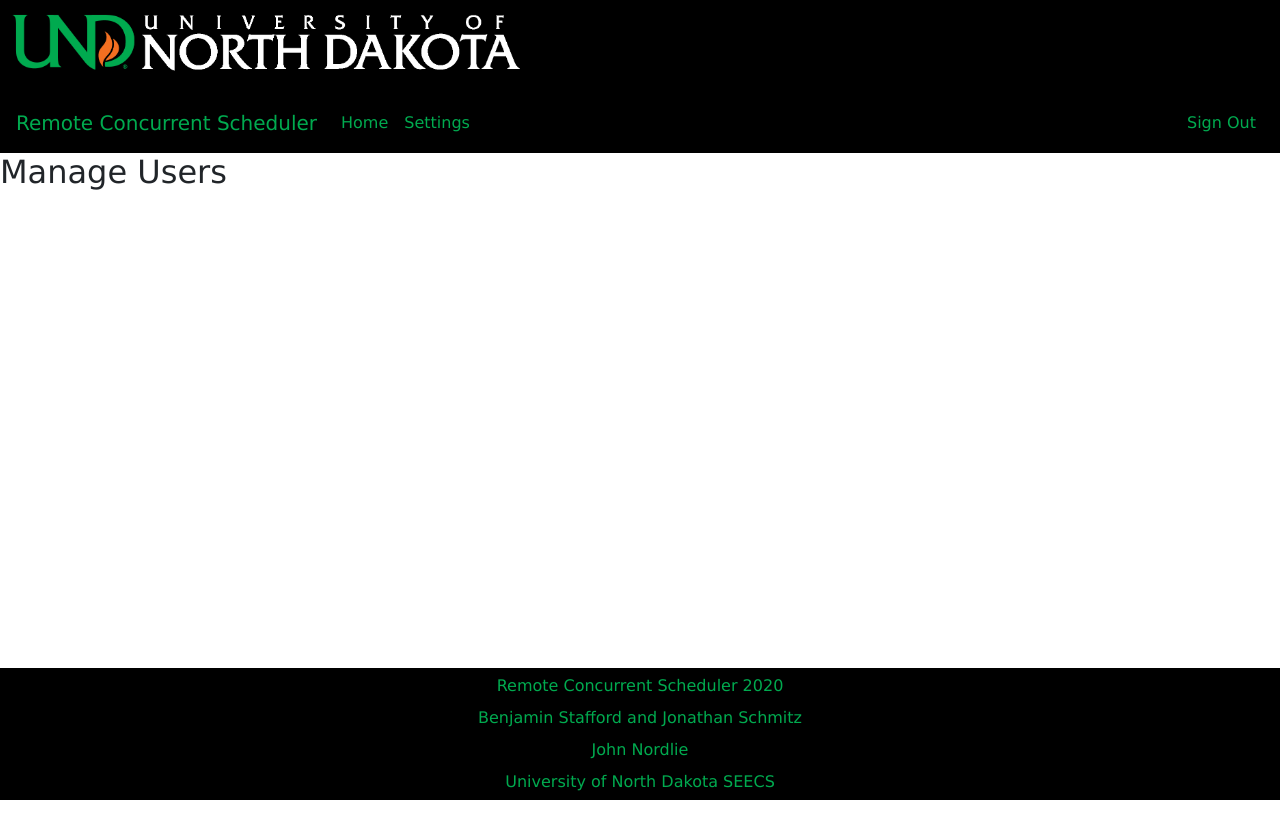
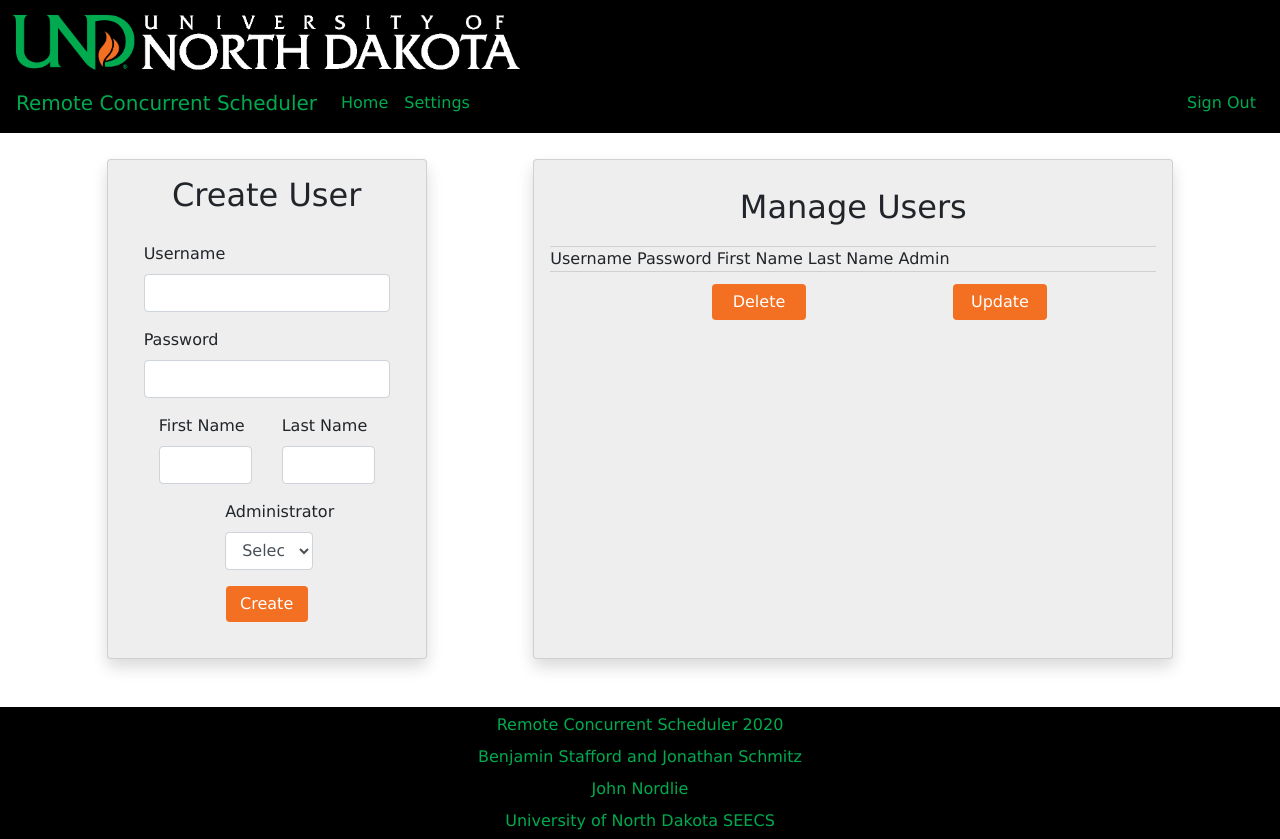
Before and after one commit to bstafford2017/remote-concurrent-scheduler, a PHP site: page /public/manageUsers.html in a window 1280 px wide. Before the commit the page ends 800 px from the top, so only its background shows below. Run offline with PHP 8.4, Linux system fonts and the light colour scheme; some libraries are stand-ins or nearby versions.

Commit message:
change manage buildings view and working users

```diff
--- /dev/null
+++ b/public/css/manageUsers.css
@@ -0,0 +1,7 @@
+#create-card {
+    height: 500px;
+}
+
+.row {
+    margin: 0;
+}
--- /dev/null
+++ b/public/js/manageUsers.js
@@ -0,0 +1,138 @@
+// Get all users
+$.ajax({
+    type: 'get',
+    url: 'api/user',
+    success: function(response) {
+        response.forEach(user => {
+            $('#user-list').append(
+                `<tr class="user" id="${user.username}"></td>
+                    <td><input type="text" class="form-control" value="${user.username}"></td>
+                    <td><input type="password" class="form-control" value="${user.password}"></td>
+                    <td><input type="text" class="form-control" value="${user.f_name}"></td>
+                    <td><input type="text" class="form-control" value="${user.l_name}"></td>
+                    <td><select class="form-control">
+                        <option value="0" ${(user.admin === 0) ? 'selected' : ''}>False</option>
+                        <option value="1" ${(user.admin === 1) ? 'selected' : ''}>True</option>
+                    </select></td>
+                </tr>`)
+        })
+    },
+    error: function(response) {
+        $('#alert').empty()
+        $('#alert').append(response)
+    }
+})
+
+// Create a user
+$('#create-user').click((event) => {
+    event.preventDefault()
+    const username = $('#user-username').val()
+    const password = $('#user-password').val()
+    const fname = $('#user-fname').val()
+    const lname = $('#user-lname').val()
+    const admin = $('#user-admin').val()
+    if(!username || !password || !fname || !lname || !admin) {
+        $('#alert').empty()
+        $('#alert').append("Invalid entry")
+    }
+    $.ajax({
+        type: 'post',
+        url: '/api/user/create',
+        data: {
+            username,
+            password,
+            fname,
+            lname,
+            admin
+        },
+        success: function(response){
+            $('#building-list').append(
+                `<div class="user" id="${response.username}">
+                    <input type="checkbox" class="checkbox col-1">
+                    <input type="text" class="text form-control col-5 d-inline" value="${response.username}">
+                    <input type="password" class="text form-control col-5 d-inline" value="${user.password}">
+                    <input type="text" class="text form-control col-5 d-inline" value="${response.fname}">
+                    <input type="text" class="text form-control col-5 d-inline" value="${response.lname}">
+                    <select class="form-control col-2 d-inline">
+                        <option value="0" ${(response.admin === 0) ? 'selected' : ''}>False</option>
+                        <option value="1" ${(response.admin === 1) ? 'selected' : ''}>True</option>
+                    </select>
+                </div>`)
+        },
+        error: function(response){
+            $('#alert').empty()
+            $('#alert').append(response)
+        }
+    })
+})
+
+// Update a user
+$('#update-user').click((event) => {
+    event.preventDefault()
+
+    const users = []
+    $('#manage-card').find('input:checkbox:checked').each(function() {
+        const updatedUser = {
+            username: $(this).parent().attr('id'),
+            password: $(this).parent().children('.text').val()
+        }
+        namesToUpdate.push(updatedName)
+    })
+
+    const name = $('#building-name').val()
+    if(!name) {
+        $('#alert').empty()
+        $('#alert').append("Invalid name")
+    }
+    $.ajax({
+        type: 'post',
+        url: '/api/user/update',
+        data: {
+            names: namesToUpdate
+        },
+        success: function(response) {
+            response.listOfNames.forEach((name) => {
+                $('#' + response.name).html(`<input id="${response.name}-check" type="checkbox" class="checkbox">
+                <input id="${response.name}-text" type="text" class="form-control col-sm-10 offset-sm-1 d-inline" value="${response.name}">`)
+            })
+        },
+        error: function(response) {
+            $('#alert').empty()
+            $('#alert').append(response)
+        }
+    })
+})
+
+/* NEED TO ACCOUNT FOR SPACES IN NAME! */
+
+// Delete a building
+$('#delete-user').click((event) => {
+    event.preventDefault()
+
+    const usernames = []
+    $('#manage-card').find('input:checkbox:checked').each(function() {
+        let name = $(this).parent().attr('id')
+        usernames.push(name)
+    })
+
+    if(usernames.length === 0) {
+        $('#alert').empty()
+        $('#alert').append("Please select a name(s) to delete")
+    }
+    $.ajax({
+        type: 'post',
+        url: '/api/user/delete',
+        data: {
+            usernames
+        },
+        success: function(response){
+            response.usernames.forEach((name) => {
+                $('#' + name).remove()
+            })
+        },
+        error: function(response){
+            $('#alert').empty()
+            $('#alert').append(response)
+        }
+    })
+})
--- a/public/manageUsers.html
+++ b/public/manageUsers.html
@@ -10,7 +10,9 @@
 
         <!-- Custom CSS -->
         <link rel="stylesheet" type="text/css" href="css/navbar.css">
+        <link rel="stylesheet" type="text/css" href="css/card.css">
         <link rel="stylesheet" type="text/css" href="css/footer.css">
+        <link rel="stylesheet" type="text/css" href="css/manageUsers.css">
 
         <!-- jQuery.js first, Popper.js, then Bootstrap JS -->
         <script src="../jquery/jquery.js"></script>
@@ -49,9 +51,76 @@
             </div>
         </nav>
 
-        <h2>Manage Users</h2>
+        <div class="content row">
+            <div class="card col-lg-3 offset-lg-1 shadow p-3 mb-5 rounded" id="create-card">
+                <div>
+                    <h2 style="text-align: center;">Create User</h2>
+                </div>
+                <div class="card-body">
+                    <div id="alert" style="display: none" class="alert alert-danger alert-dismissible fade show" role="alert">
+                        Invalid login. Please try again.
+                        <button type="button" class="close" aria-label="Close" onclick="$('.alert').hide()">
+                            <span aria-hidden="true">&times;</span>
+                        </button>
+                    </div>
+                    <form>
+                        <div class="form-group">
+                            <label for="username">Username</label>
+                            <input type="text" class="form-control" id="user-username">
+                        </div>
+                        <div class="form-group">
+                            <label for="password">Password</label>
+                            <input type="password" class="form-control" id="user-password">
+                        </div>
+                        <div class="row">
+                            <div class="form-group col-6">
+                                <label for="fname">First Name</label>
+                                <input type="text" class="form-control" id="user-fname">
+                            </div>
+                            <div class="form-group col-6">
+                                <label for="lname">Last Name</label>
+                                <input type="text" class="form-control" id="user-lname">
+                            </div>
+                        </div>
+                        <div class="form-group form-check col-6 offset-3">
+                            <label for="user-admin">Administrator</label>
+                            <select class="form-control" id="user-admin">
+                                <option selected="" disabled="" hidden="">Select</option>
+                                <option value="0">False</option>
+                                <option value="1">True</option>
+                            </select>
+                        </div>
+                        <button id="create-user" class="btn btn-secondary col-4 offset-4">Create</button>
+                    </form>
+                </div>
+            </div>
+            <div class="card col-lg-6 offset-lg-1 shadow p-3 mb-5 rounded" id="manage-card">
+                <div class="card-header">
+                    <h2 style="text-align: center;">Manage Users</h2>
 
-        <div class="content"></div>
+                </div>
+                <div class="card-bod>
+                    <table class="table">
+                        <thead>
+                            <tr>
+                                <th scope="col">Username</th>
+                                <th scope="col">Password</th>
+                                <th scope="col">First Name</th>
+                                <th scope="col">Last Name</th>
+                                <th scope="col">Admin</th>
+                            </tr>
+                        </thead>
+                        <tbody id="user-list">
+
+                        </tbody>
+                    </table>
+                </div>
+                <div class="card-footer">
+                    <button id="delete-user" class="btn btn-secondary col-4 offset-1 col-sm-2 offset-sm-3">Delete</button>
+                    <button id="update-user" class="btn btn-secondary col-4 offset-2 col-sm-2 offset-sm-3">Update</button>
+                </div>
+            </div>
+        </div>
 
         <footer class="footer">
             <p>Remote Concurrent Scheduler 2020</p>
@@ -61,5 +130,6 @@
         </footer>
 
         <script type="text/javascript" src="js/signout.js"></script>
+        <script type="text/javascript" src="js/manageUsers.js"></script>
     </body>
 </html>
```
Also changed, not shown: public/css/manageBuilding.css (+8 -0 lines), public/js/manageBuildings.js (renamed from public/js/manageBuilding.js, +5 -5 lines), public/manageBuildings.html (+5 -5 lines), routes/api/user.js (+52 -12 lines).
